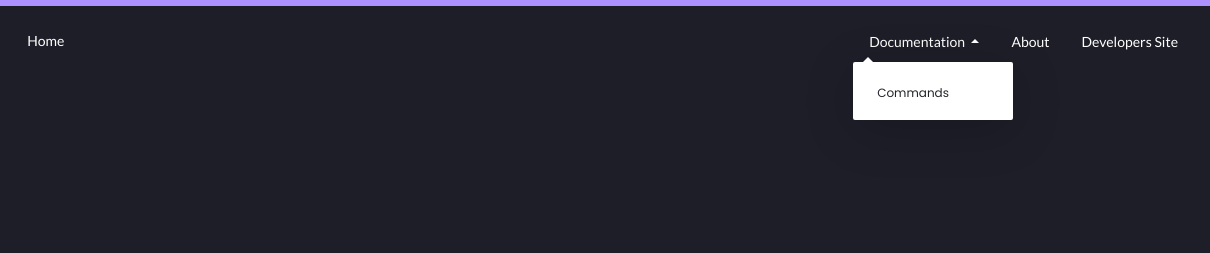
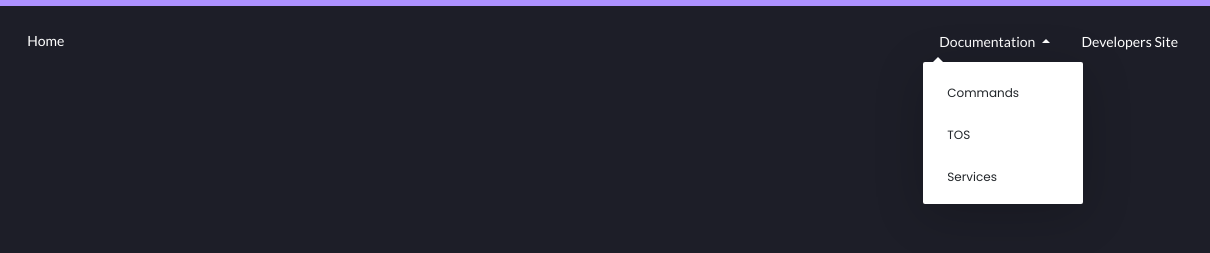
Before and after one commit to CodsworthBot/Website, a plain HTML site: page index.html in a window 1280 px wide. Both pictures are taken after a click on the button "Documentation". Shown: the top 253 px of the page, 70-1280 px from the left. Drawn offline with nearby package versions, Linux system fonts and the light colour scheme.

Commit message:
Update index.html

```diff
--- a/index.html
+++ b/index.html
@@ -29,12 +29,14 @@
             </a>
             <div class="dropdown-menu" aria-labelledby="navbarDropdown">
                 <a class="dropdown-item" href="/commands">Commands</a>
+                <a class="dropdown-item" href="/tos">TOS</a>
+                <a class="dropdown-item" href="/services">Services</a>
+            </div>
             </div>
         </div>
         <div class="nav-item">
-            <a class="nav-link" href="/about">About</a>
         </div>
-        <a class="nav-link" href="https://www.jimsim.dev/">Developers Site</a>
+        <a class="nav-link" href="https://sophiaatkinson.com/">Developers Site</a>
     </div>
 </nav>
 <div class="heading">
```
